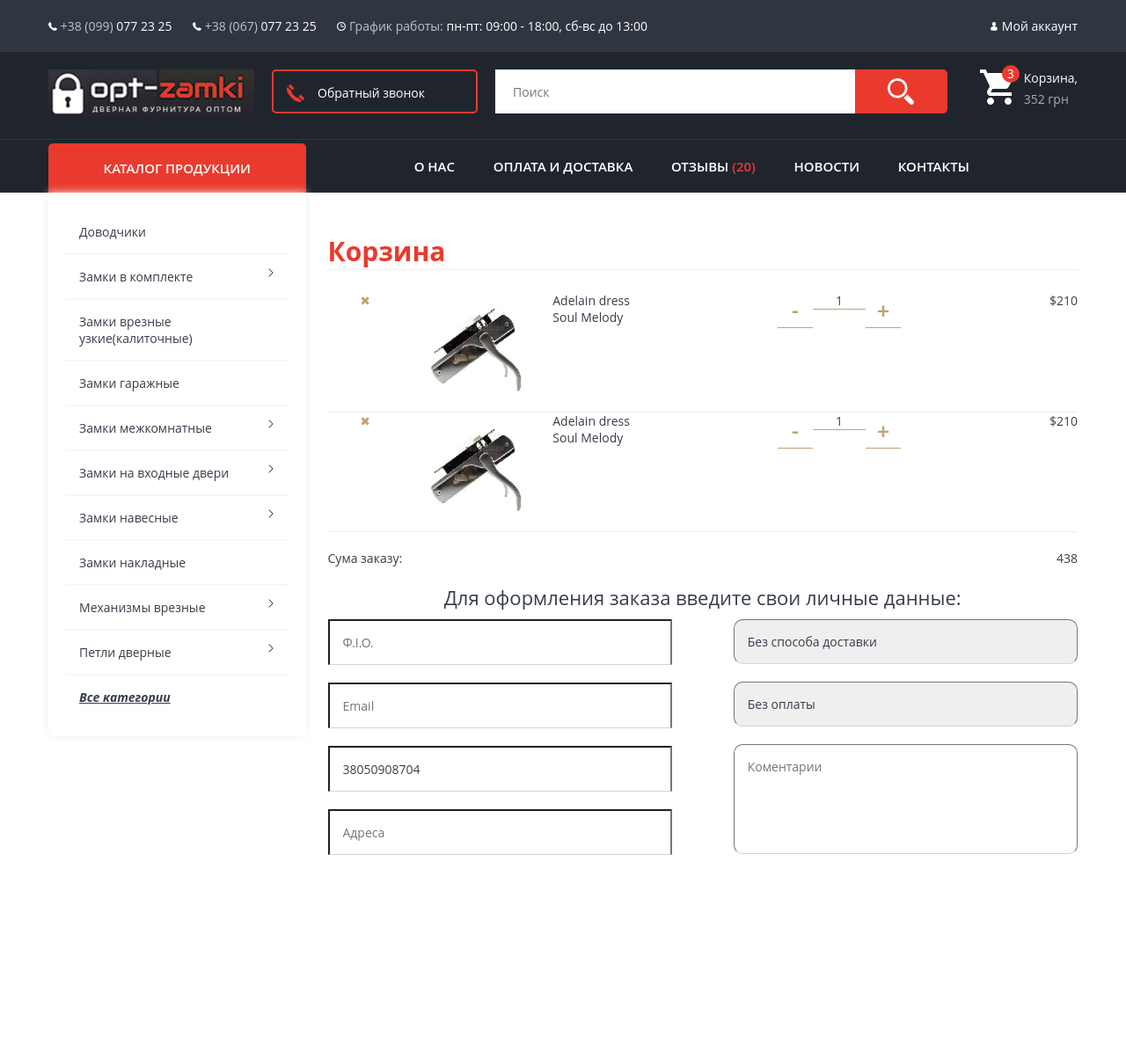
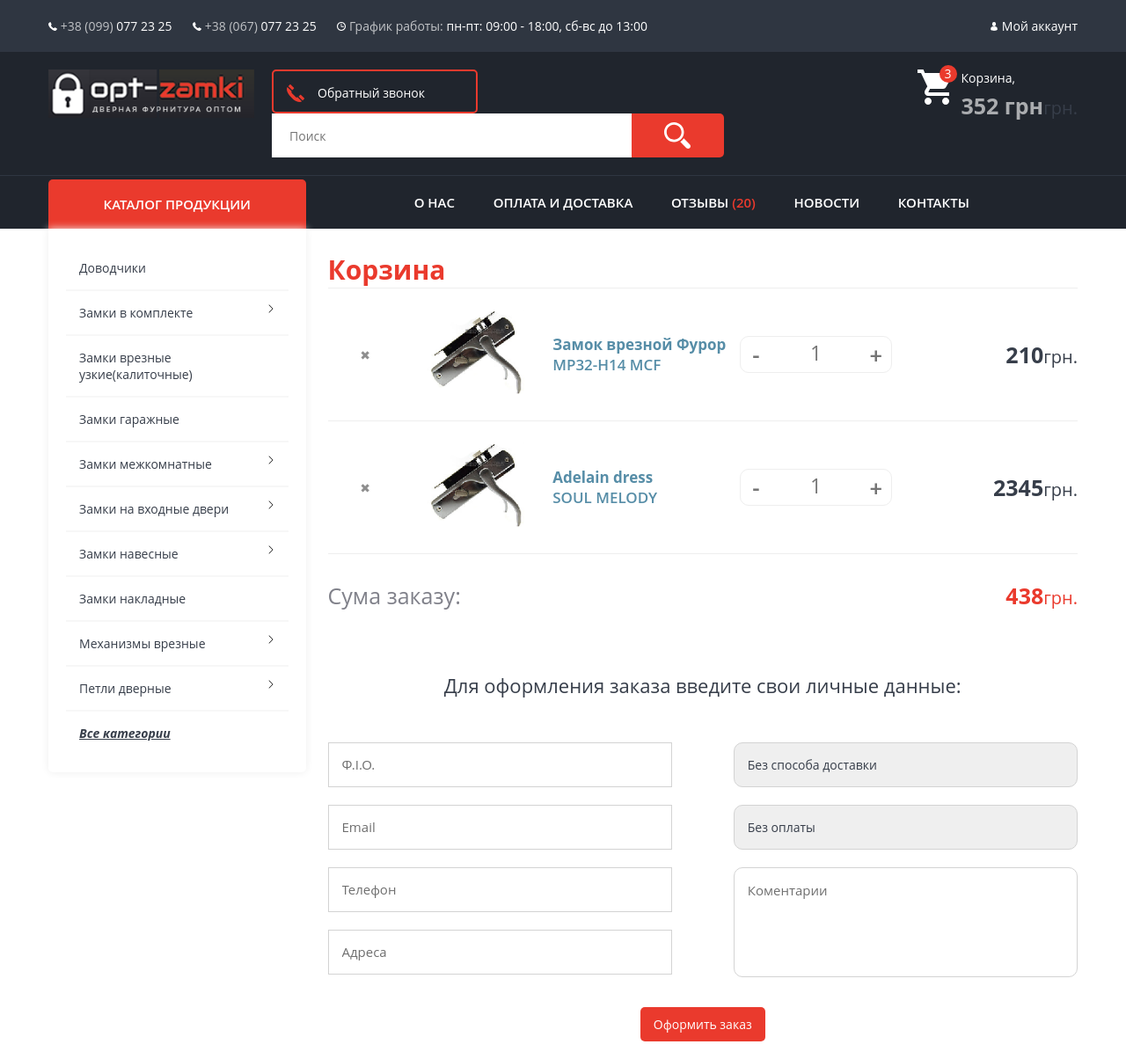
Before and after one commit to Kudesnitsa/locks, a PHP site: page /card.html in a window 1280 px wide. Shown: the whole page at 88% size. Before the commit the page ends 972 px from the top, so only its background shows below. Run offline with PHP 8.4, Linux system fonts and the light colour scheme; some web fonts are replaced.

Commit message:
add mob vershin

```diff
--- a/card.html
+++ b/card.html
@@ -126,8 +126,9 @@
                                             <div class="desc_self">
                                                 <div class="coll_name"><a
                                                         href=""
-                                                    class="opg-link">Adelain dress</a></div>
-                                            <div class="coll_name_sub">Soul Melody</div>
+                                                        class="opg-link">Замок врезной Фурор
+                                                </a></div>
+                                                <div class="coll_name_sub">MP32-H14 MCF</div>
                                             </div>
                                         </div>
                                         <div class="amount_ctrl_block">
@@ -158,7 +159,7 @@
                                             </div>
                                         </div>
                                         <div class="price_cell">
-                                        <span class="spacer" id="subtotal_salesPrice_0">$210</span>
+                                            <span class="spacer pris" id="subtotal_salesPrice_0 ">210</span>
                                         </div>
                                 </div>
                                 <div class="cart_item product clearfix">
@@ -209,7 +210,7 @@
                                         </div>
                                     </div>
                                     <div class="price_cell">
-                                        <span class="spacer">$210</span>
+                                        <span class="spacer pris">2345</span>
                                     </div>
                                 </div>
 
@@ -231,7 +232,7 @@
                                         <div class="opg-width-1-1">
                                             <div id="billto_inputdiv " class="clearfix">
 
-                                                <div class="cart_form_left">
+                                                <div class="cart_form_left clearfix">
                                                     <div class="adminform " id="user_fields_div" style="">
                                                         <div class="opg-width-1-1">
                                                             <div class="error_txt"></div>
@@ -254,9 +255,9 @@
                                                         <div class="error_txt"></div>
                                                         <!-- <div class="field_desc" id=""-->
                                                         <input data-description="" class="cart_inpt"
-                                                               placeholder="Phone*" type="text"
+                                                               placeholder="Телефон" type="text"
                                                                id="phone_1_field"
-                                                               name="phone_1" value="38050908704"
+                                                               name="phone_1"
                                                                maxlength="32">
                                                     </div>
 
@@ -270,7 +271,7 @@
                                                                maxlength="50">
                                                     </div>
                                                 </div>
-                                                <div class="cart_form_right">
+                                                <div class="cart_form_right clearfix">
                                                     <label>
                                                         <select name="fancySelect"
                                                                 data-description="Your delivery method" id="idCat"
@@ -299,6 +300,13 @@
                                                     </div>
 
                                                 </div>
+
+
+                                                <div class="clear"></div>
+                                                <div class="btn_wrap clearfix"><a
+                                                        class="in_stock_btn  dbtn main_dbtn  confirm-order"
+                                                        href="javascript:void(0);"
+                                                        onclick=""><span>Оформить заказ</span></a></div>
                                             </div>
 
                                         </div>
--- a/style/main.css
+++ b/style/main.css
@@ -1269,13 +1255,13 @@ footer {
   font-style: normal;
   font-size: 15px;
 }
-.page_goods .pris {
+.pris {
   font-family: "Open Sans", sans-serif;
   font-weight: 700;
   font-style: normal;
-  font-size: 44px;
-}
-.page_goods .pris:after {
+  font-size: 25px;
+}
+.pris:after {
   content: "грн.";
   font-family: "Open Sans", sans-serif;
   font-size: 14px;
@@ -1450,15 +1436,148 @@ footer {
   border-bottom: 2px solid #efefef;
   color: #777777;
 }
+.page_contacts .info_cont {
+  display: inline-block;
+  float: left;
+  width: 75%;
+}
+.page_contacts .title span {
+  font-family: "Open Sans", sans-serif;
+  font-weight: 700;
+  font-style: normal;
+  font-size: 30px;
+  color: #ea3a2d;
+  display: block;
+  margin: 0 0 0 45px;
+  padding: 0 0 20px;
+  border-bottom: 1px solid #e5e5e5;
+}
+.page_contacts .a_e_p,
+.page_contacts .write_us {
+  display: inline-block;
+  float: left;
+  width: 50%;
+  padding: 0 45px 0;
+  -webkit-box-sizing: border-box;
+          box-sizing: border-box;
+}
+.page_contacts .a_e_p span:not(.title_aep) {
+  display: block;
+  padding: 10px 0;
+  font-family: "Open Sans", sans-serif;
+  font-weight: 700;
+  font-style: normal;
+  font-size: 20px;
+  line-height: 30px;
+  color: #777777;
+}
+.page_contacts .title_aep {
+  display: block;
+  color: #adadad;
+  font-family: "Open Sans", sans-serif;
+  font-weight: 600;
+  font-style: normal;
+  font-size: 20px;
+  line-height: 15px;
+  padding: 45px 0 0;
+}
+.page_contacts .write_us span {
+  display: block;
+  padding: 45px 0 0;
+  font-family: "Open Sans", sans-serif;
+  font-weight: 700;
+  font-style: normal;
+  color: #3d4550;
+  font-size: 27px;
+  line-height: 20px;
+}
+.page_contacts input,
+.page_contacts textarea {
+  display: block;
+  width: 100%;
+  border: 1px solid #e5e5e5;
+  border-radius: 5px;
+  margin: 20px 0;
+  padding: 20px;
+}
+.page_contacts input[placeholder],
+.page_contacts textarea {
+  font-family: "Open Sans", sans-serif;
+  font-size: 14px;
+  color: #373e4a;
+  font-weight: 400;
+  font-style: normal;
+  font-size: 15px;
+  color: #6f6f6f;
+  line-height: 10px;
+}
+.page_contacts .dbtn {
+  font-family: "Open Sans", sans-serif;
+  font-weight: 600;
+  font-style: normal;
+  font-size: 18px;
+  letter-spacing: normal;
+  padding: 20px 50px;
+  border: none;
+}
+.page_contacts iframe {
+  width: 100%;
+}
+.btn_wrap {
+  display: table;
+  margin: 20px auto;
+}
 /*** card*******************/
 .card .header_one {
   text-align: left;
+}
+.page_card .title_page {
+  margin: 0;
 }
 #removeproduct {
   display: table-cell;
   vertical-align: middle;
   text-align: center;
-  color: #c0a375;
+  color: #8e8e8e;
+}
+.desc_self .coll_name_sub {
+  color: #568da7;
+  font-family: "Open Sans", sans-serif;
+  font-weight: 600;
+  font-style: normal;
+  font-size: 17px;
+  text-transform: uppercase;
+}
+.desc_self .opg-link {
+  color: #568da7;
+  font-family: "Open Sans", sans-serif;
+  font-weight: 700;
+  font-style: normal;
+  font-size: 17px;
+}
+.cart_form_left input::-webkit-input-placeholder,
+.cart_form_right select::-webkit-input-placeholder,
+.cart_form_right textarea::-webkit-input-placeholder {
+  color: #6f6f6f;
+  font-size: 15px;
+}
+.cart_form_left input:-ms-input-placeholder,
+.cart_form_right select:-ms-input-placeholder,
+.cart_form_right textarea:-ms-input-placeholder {
+  color: #6f6f6f;
+  font-size: 15px;
+}
+.cart_form_left input::-ms-input-placeholder,
+.cart_form_right select::-ms-input-placeholder,
+.cart_form_right textarea::-ms-input-placeholder {
+  color: #6f6f6f;
+  font-size: 15px;
+}
+.cart_form_left input::placeholder,
+.cart_form_right select::placeholder,
+.cart_form_right textarea::placeholder {
+  color: #6f6f6f;
+  font-size: 15px;
 }
 .cart_item .item_photo a img {
   display: block;
@@ -1475,14 +1594,21 @@ footer {
 }
 .cart_total_block {
   width: 100%;
-  padding: 20px 0;
+  padding: 30px 0;
 }
 .cart_total_price_text {
   float: left;
+  color: #80818a;
+  font-size: 25px;
+  vertical-align: middle;
 }
 .cart_total_price {
   float: right;
   text-align: right;
+  color: #ea3a2d;
+}
+.cart_total_price:after {
+  color: #ea3a2d;
 }
 .desc_self,
 .amount_controller,
@@ -1503,14 +1629,13 @@ footer {
   font-weight: 700;
   background-color: transparent;
   border: none;
-  border-bottom: 1px solid #c0a375;
   height: 100%;
-  width: 40px;
+  width: 20%;
   font-size: 25px;
   -webkit-box-sizing: border-box;
   box-sizing: border-box;
   float: left;
-  color: #c0a375;
+  color: #757575;
   font-family: "Lato", sans-serif;
 }
 .cart_item.product {
@@ -1518,14 +1643,21 @@ footer {
   border-bottom: 1px solid #eeeeee;
 }
 .amount_controller .quantity-input:not([type="radio"]):not([type="checkbox"]) {
-  width: 60px;
+  width: 60%;
   float: left;
   -webkit-box-sizing: border-box;
   box-sizing: border-box;
   border: none;
-  border-bottom: 1px solid #c0a375;
   text-align: center;
+  margin: 2px 0;
+  font-size: 23px;
   height: 100%;
+  color: #757575;
+}
+.quantity .spacer {
+  border: 1px solid #eeeeee;
+  border-radius: 10px;
+  display: table;
 }
 .price_cell {
   min-width: 45px;
@@ -1540,15 +1672,23 @@ footer {
   width: 20%;
 }
 .cart_item .price_cell {
-  width: 20%;
+  width: 25%;
   float: right;
 }
+div.product {
+  float: none !important;
+}
+.cart_item {
+  height: 150px;
+  position: relative;
+}
 .item_desc {
-  width: 30%;
-}
-.header_two {
+  width: 25%;
+}
+.page_card .header_two {
   font-size: 22px;
   text-align: center;
+  padding: 40px 0;
 }
 .cart_del_btn {
   width: 10%;
@@ -1567,13 +1707,16 @@ footer {
 .cart_form_right select,
 .cart_form_right textarea {
   width: 100%;
-  border-bottom: 1px solid #d3d3d3;
+  border: 1px solid #d3d3d3;
   border-radius: 10px;
   margin: 10px 0;
   padding: 15px ;
   -webkit-box-sizing: border-box;
           box-sizing: border-box;
 }
+.clear {
+  clear: both;
+}
 .cart_form_right textarea {
   height: 125px;
 }
--- a/style/main.less
+++ b/style/main.less
@@ -1403,12 +1394,12 @@ footer {
   font-size: 15px;
 }
 
-.page_goods .pris {
+.pris {
   .ff-OS-bold();
-  font-size: 44px;
-}
-
-.page_goods .pris:after {
+  font-size: 25px;
+}
+
+.pris:after {
   content: "грн.";
   .ff();
   font-size: 20px;
@@ -1592,19 +1583,120 @@ footer {
   border-bottom: 2px solid #efefef;
   color: #777777;
 }
+.page_contacts .info_cont {
+  display: inline-block;
+  float: left;
+  width: 75%;
+}
+
+.page_contacts .title span {
+  .ff-OS-bold();
+  font-size: 30px;
+  color: #ea3a2d;
+  display: block;
+  margin: 0 0 0 45px;
+  padding: 0 0 20px;
+  border-bottom: 1px solid #e5e5e5;
+}
+
+.page_contacts .a_e_p, .page_contacts .write_us {
+  display: inline-block;
+  float: left;
+  width: 50%;
+  padding: 0 45px 0;
+  box-sizing: border-box;
+}
+
+.page_contacts .a_e_p span:not(.title_aep) {
+  display: block;
+  padding: 10px 0;
+  .ff-OS-bold();
+  font-size: 20px;
+  line-height: 30px;
+  color: #777777;
+}
+
+.page_contacts .title_aep {
+  display: block;
+  color: #adadad;
+  .ff-OS-semibold();
+  font-size: 20px;
+  line-height: 15px;
+  padding: 45px 0 0;
+}
+
+.page_contacts .write_us span {
+  display: block;
+  padding: 45px 0 0;
+  .ff-OS-bold();
+  color: #3d4550;
+  font-size: 27px;
+  line-height: 20px;
+}
+
+.page_contacts input, .page_contacts textarea {
+  display: block;
+  width: 100%;
+  border: 1px solid #e5e5e5;
+  border-radius: 5px;
+  margin: 20px 0;
+  padding: 20px;
+}
+
+.page_contacts input[placeholder], .page_contacts textarea {
+  .ff();
+  font-size: 15px;
+  color: #6f6f6f;
+  line-height: 10px;
+}
+
+.page_contacts .dbtn {
+  .ff-OS-semibold();
+  font-size: 18px;
+  letter-spacing: normal;
+  padding: 20px 50px;
+  border: none;
+}
+
+.page_contacts iframe {
+  width: 100%;
+}
+.btn_wrap {
+  display: table;
+  margin: 20px auto;
+}
 
 /*** card*******************/
 
 .card .header_one {
   text-align: left;
 }
-
+ .page_card .title_page{
+   margin: 0;
+ }
 #removeproduct {
   display: table-cell;
   vertical-align: middle;
   text-align: center;
-  color: #c0a375;
-}
+  color: #8e8e8e;
+}
+.desc_self .coll_name_sub{
+  color: @nameCGoods;
+  .ff-OS-semibold();
+  font-size: 17px;
+  text-transform: uppercase;
+}
+.desc_self .opg-link{
+  color: @nameCGoods;
+  .ff-OS-bold();
+  font-size: 17px;
+
+}
+.cart_form_left input::placeholder, .cart_form_right select::placeholder, .cart_form_right textarea::placeholder{
+  color:#6f6f6f;
+  font-size: 15px;
+}
+
 
 .cart_item .item_photo a img {
   display: block;
@@ -1623,14 +1715,21 @@ footer {
 }
 .cart_total_block{
   width: 100%;
-  padding: 20px 0;
+  padding: 30px 0;
 }
 .cart_total_price_text{
   float: left;
+  color: @text_sub;
+  font-size: 25px;
+  vertical-align: middle;
 }
 .cart_total_price{
   float: right;
   text-align: right;
+  color: @subColor;
+}
+.cart_total_price:after{
+  color: @subColor;
 }
 
 .desc_self, .amount_controller, .spacer  {
@@ -1651,14 +1750,13 @@ footer {
   font-weight: 700;
   background-color: transparent;
   border: none;
-  border-bottom: 1px solid #c0a375;
   height: 100%;
-  width: 40px;
+  width: 20%;
   font-size: 25px;
   -webkit-box-sizing: border-box;
   box-sizing: border-box;
   float: left;
-  color: #c0a375;
+  color: #757575;
   font-family: "Lato", sans-serif;
 
 }
@@ -1669,16 +1767,22 @@ footer {
 }
 
 .amount_controller .quantity-input:not([type="radio"]):not([type="checkbox"]) {
-  width: 60px;
+  width: 60%;
   float: left;
   -webkit-box-sizing: border-box;
   box-sizing: border-box;
   border: none;
-  border-bottom: 1px solid #c0a375;
   text-align: center;
+  margin: 2px 0;
+  font-size: 23px;
   height: 100%;
-}
-
+  color: #757575;
+}
+.quantity .spacer{
+  border:  1px solid #eeeeee;
+  border-radius: 10px;
+  display: table;
+}
 .price_cell {
 
   min-width: 45px;
@@ -1696,18 +1800,26 @@ footer {
 }
 
 .cart_item .price_cell {
-  width: 20%;
+  width: 25%;
   float: right;
 }
+div.product {
+  float: none !important;
+}
+
+.cart_item {
+  height: 150px;
+  position: relative;
+}
 
 .item_desc {
-  width: 30%;
-}
-
-.header_two {
-
+  width: 25%;
+}
+
+.page_card .header_two {
   font-size: 22px;
   text-align: center;
+  padding: 40px 0;
 }
 
 .cart_del_btn {
@@ -1727,11 +1839,15 @@ footer {
 .cart_form_right select,
 .cart_form_right textarea{
   width: 100%;
-  border-bottom: 1px solid #d3d3d3;
+  border: 1px solid #d3d3d3;
   border-radius:10px;
   margin: 10px 0;
   padding:15px ;
   box-sizing: border-box;
+
+}
+.clear {
+  clear: both;
 }
 .cart_form_right textarea{
   height: 125px;
```
Also changed, not shown: other parts of style/main.css (+38 -100 lines), other parts of style/main.less (+40 -90 lines). Lines whose indentation alone changed are shown as unchanged.
